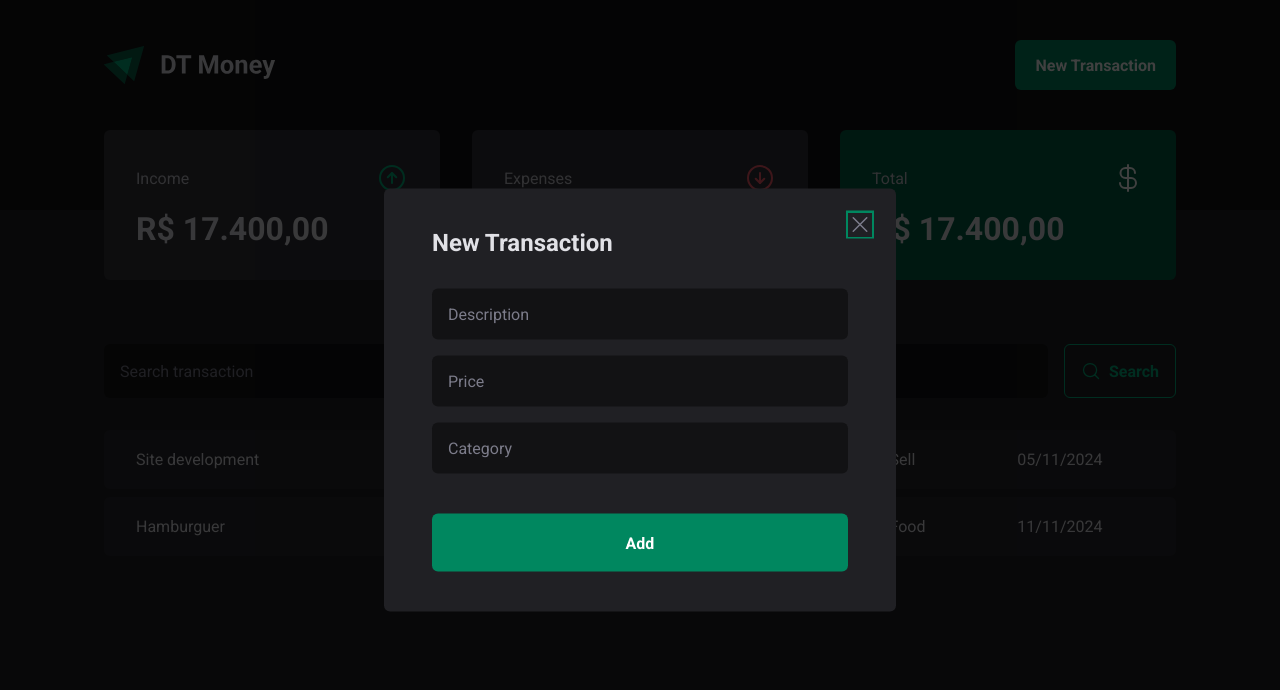
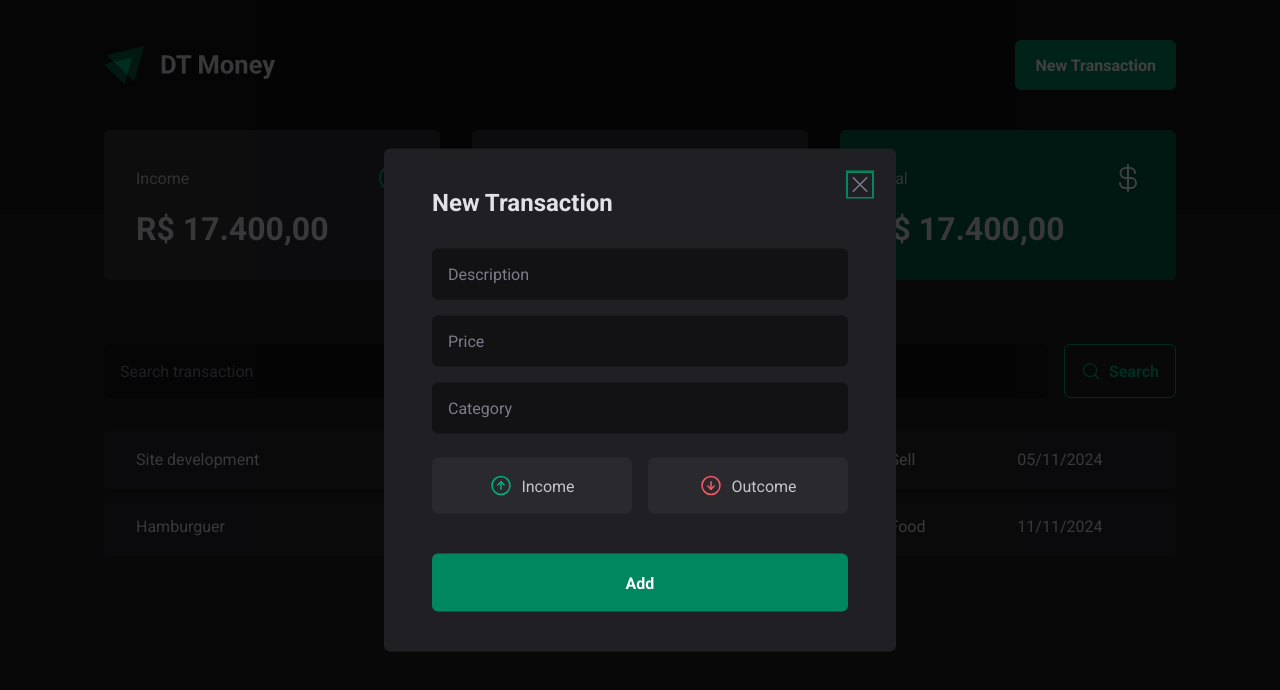
Before and after one commit to isaiasgabriel/dt-money, a React (Vite) app: page / in a window 1280 px wide. Both pictures are taken after a click on the button "New Transaction". Shown: the top 690 px of the page. Built offline with nearby package versions, Linux system fonts and the light colour scheme.

Commit message:
component: modal dialog buttons

```diff
--- a/src/components/NewTransactionModal/index.tsx
+++ b/src/components/NewTransactionModal/index.tsx
@@ -1,6 +1,12 @@
 import * as Dialog from '@radix-ui/react-dialog' // Docs: https://www.radix-ui.com/primitives/docs/components/dialog
-import { CloseButton, Content, Overlay } from './styltes'
-import { X } from 'phosphor-react'
+import {
+  CloseButton,
+  Content,
+  Overlay,
+  TransactionType,
+  TransactionTypeButton,
+} from './styltes'
+import { ArrowCircleDown, ArrowCircleUp, X } from 'phosphor-react'
 
 export function NewTransactionModal() {
   return (
@@ -18,6 +24,17 @@
           <input type="text" placeholder="Price" required />
           <input type="text" placeholder="Category" required />
 
+          <TransactionType>
+            <TransactionTypeButton variant="income">
+              <ArrowCircleUp size={24} />
+              Income
+            </TransactionTypeButton>
+            <TransactionTypeButton variant="outcome">
+              <ArrowCircleDown size={24} />
+              Outcome
+            </TransactionTypeButton>
+          </TransactionType>
+
           <button type="submit">Add</button>
         </form>
       </Content>
--- a/src/components/NewTransactionModal/styltes.ts
+++ b/src/components/NewTransactionModal/styltes.ts
@@ -68,3 +68,34 @@
   cursor: pointer;
   color: ${(props) => props.theme['gray-500']};
 `
+
+export const TransactionType = styled.div`
+  display: grid;
+  grid-template-columns: repeat(2, 1fr);
+  gap: 1rem;
+  margin-top: 0.5rem;
+`
+
+interface TransactionTypeButtonProps {
+  variant?: 'income' | 'outcome'
+}
+
+export const TransactionTypeButton = styled.button<TransactionTypeButtonProps>`
+  background: ${(props) => props.theme['gray-700']};
+  padding: 1rem;
+  display: flex;
+  align-items: center;
+  justify-content: center;
+  gap: 0.5rem;
+  border-radius: 6px;
+  color: ${(props) => props.theme['gray-300']};
+  border: 0;
+  cursor: pointer;
+
+  svg {
+    color: ${(props) =>
+      props.variant === 'income'
+        ? props.theme['green-300']
+        : props.theme['red-300']};
+  }
+`
```
